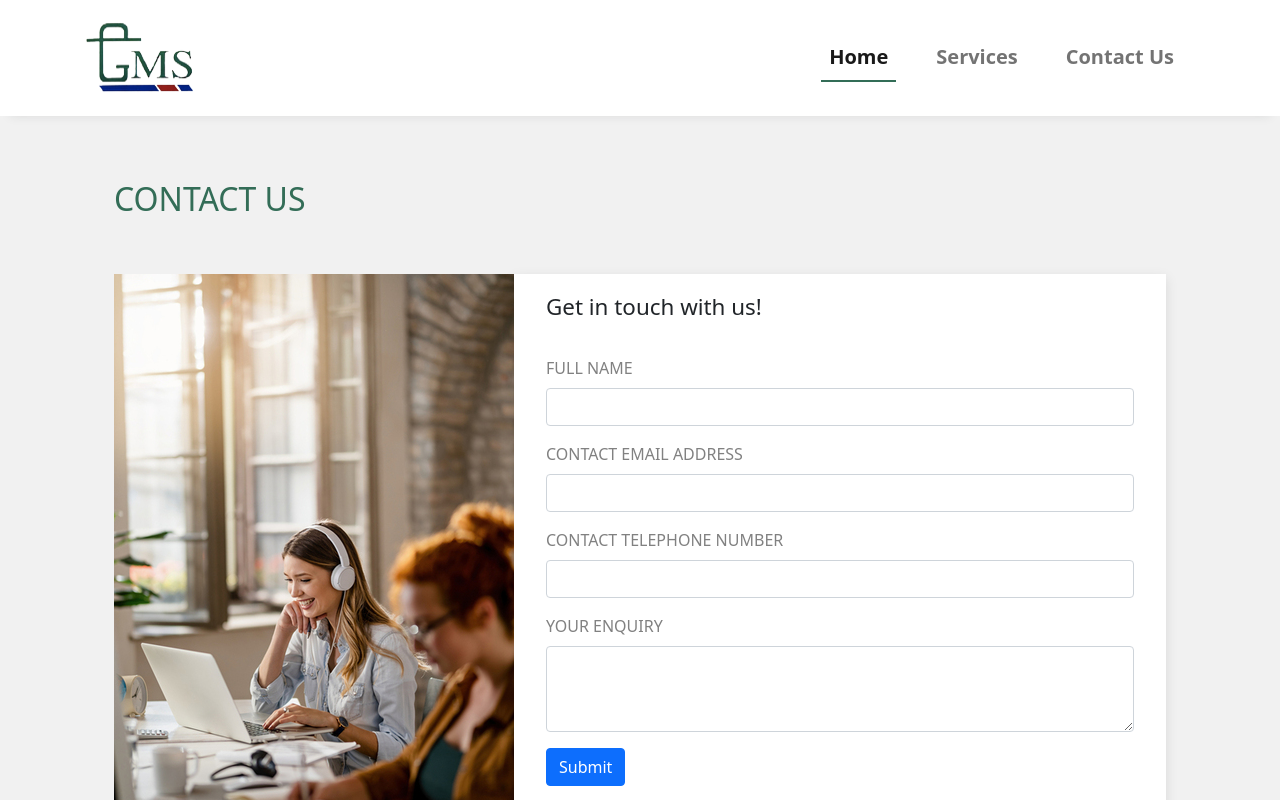
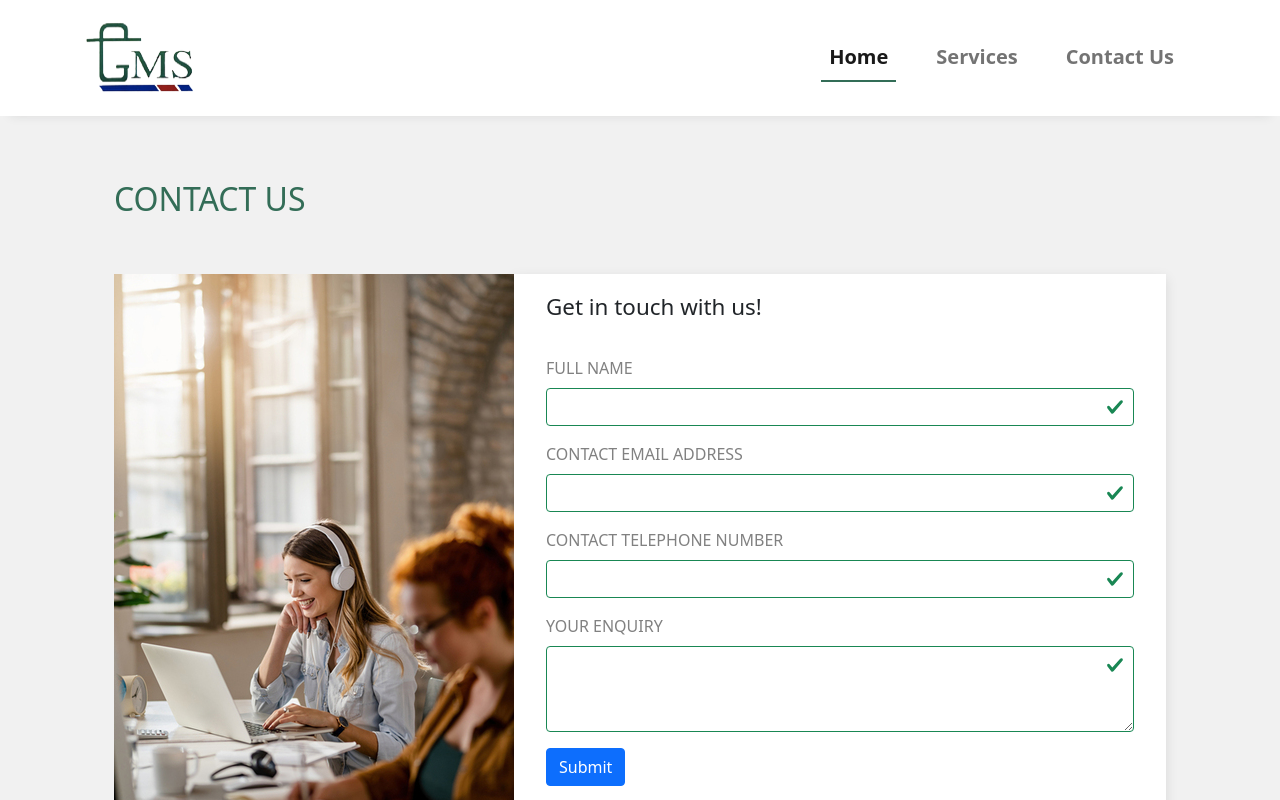
Before and after one commit to swornimgrg/gms, a React (Create React App) app: page /contact-us in a window 1280 px wide. Shown: the top 800 px of the page. Built offline with nearby package versions, Linux system fonts and the light colour scheme.

Commit message:
fixed on sucess message on form submission

```diff
--- a/src/components/Enquiryform/Enquiryform.jsx
+++ b/src/components/Enquiryform/Enquiryform.jsx
@@ -20,14 +20,15 @@ function Enquiryform() {
         `0RR3-wuLdDBJof2Sw`
       )
       .then(
-        (result) => {
+        function (result) {
           if (result.text === "OK") {
             setShowSuccess(true);
+            return;
           }
           setShowError(true);
           console.log(result.text);
         },
-        (error) => {
+        function (error) {
           console.log(error.text);
         }
       );
@@ -42,7 +43,7 @@ function Enquiryform() {
       <Alert show={showError} variant="success">
         <Alert.Heading>Error submitting!</Alert.Heading>
       </Alert>
-      <Form ref={form} onSubmit={sendEmail}>
+      <Form ref={form} onSubmit={sendEmail} validated>
         <Form.Group className="mb-3" controlId="formName">
           <Form.Label bsPrefix="form-label">FULL NAME</Form.Label>
           <Form.Control name="name" />
```
